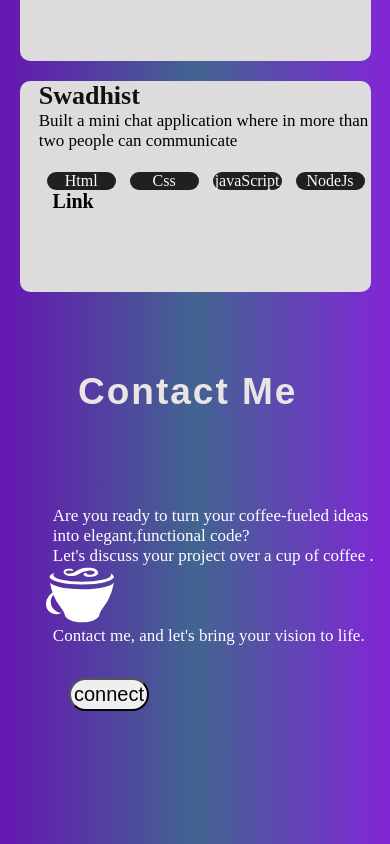
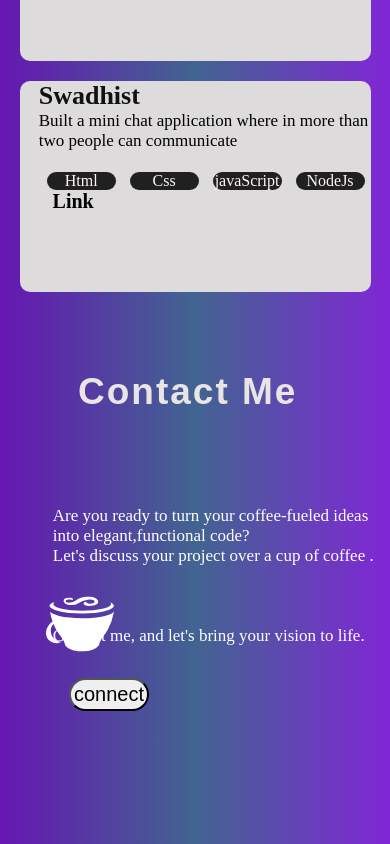
Before and after one commit to AniketRatan27/aniket-portfolio, a React (Vite) app: page / in a window 390 px wide. Shown: the part 3073-3917 px from the top of the page. Built offline with nearby package versions, Linux system fonts and the light colour scheme.

Commit message:
Refractored icon

```diff
--- a/src/components/CssModuleComponent/ContactComponent.module.css
+++ b/src/components/CssModuleComponent/ContactComponent.module.css
@@ -71,7 +71,7 @@ a input{
     }
     .icons{
         position: absolute;
-        top: 27%;
+        top: 41%;
         left: -2%;
     }
 }
```
